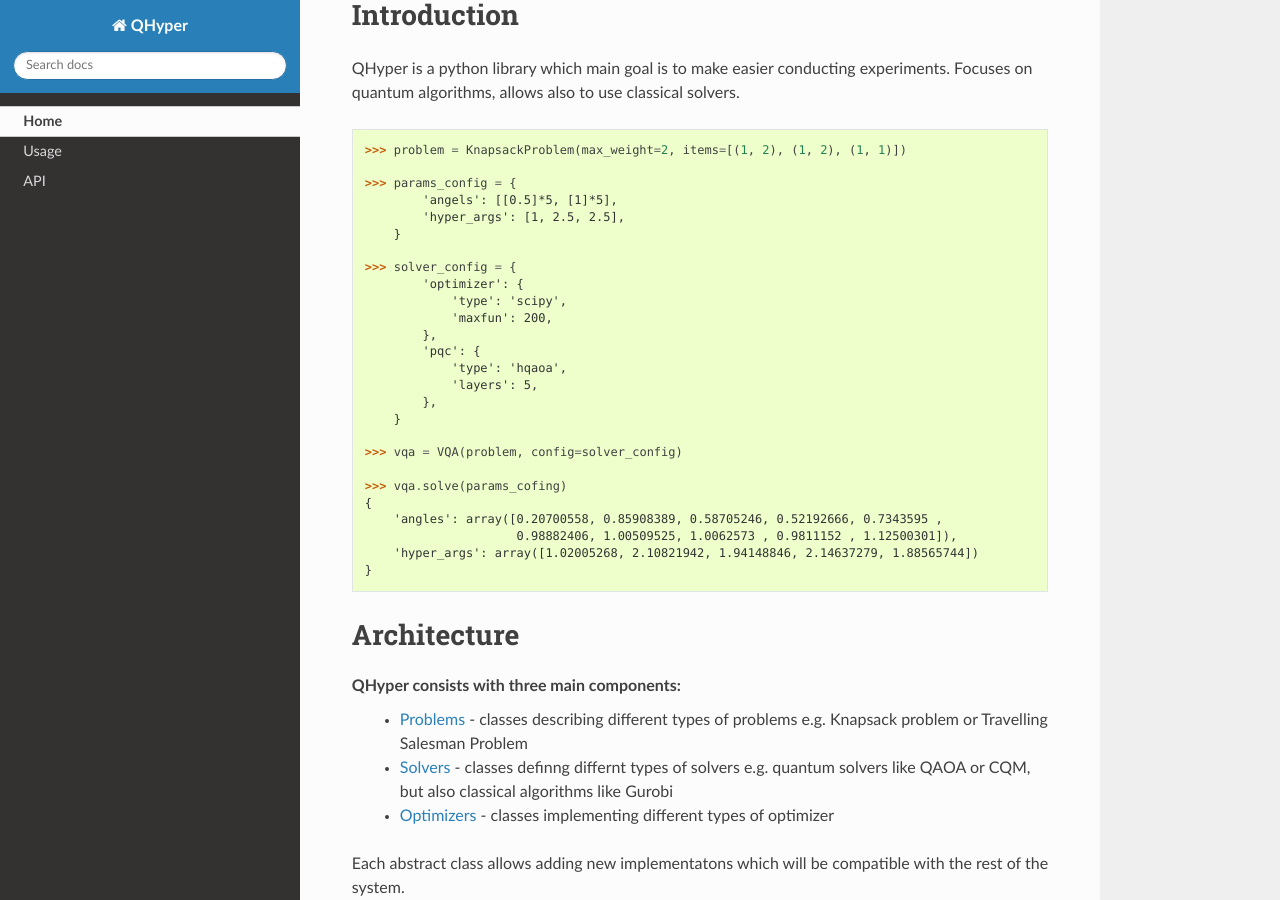
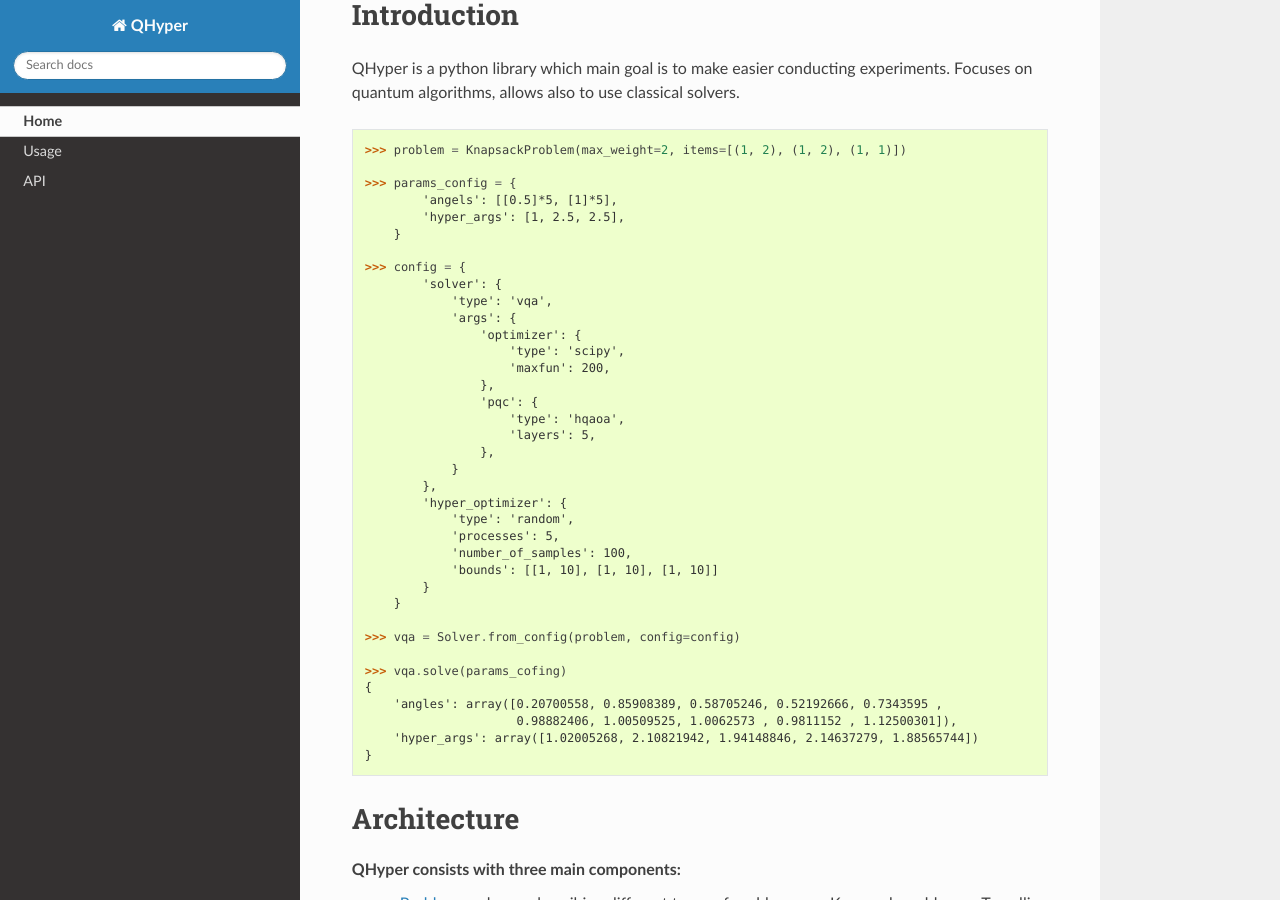
Before and after one commit to qc-lab/QHyper, a Sphinx documentation site: the page built from docs/source/index.rst, in a window 1280 px wide and 900 px high, scrolled down 266 px. Built offline with Sphinx 7.4.7 and the Read the Docs theme 2.0.0, drawn with Linux system fonts in a browser that asks for light colours.

Commit message:
Fix example in docs

```diff
--- a/docs/source/index.rst
+++ b/docs/source/index.rst
@@ -26,18 +26,29 @@ Focuses on quantum algorithms, allows also to use classical solvers.
             'hyper_args': [1, 2.5, 2.5],
         }
 
-    >>> solver_config = {
-            'optimizer': {
-                'type': 'scipy',
-                'maxfun': 200,
+    >>> config = {
+            'solver': {
+                'type': 'vqa',
+                'args': {
+                    'optimizer': {
+                        'type': 'scipy',
+                        'maxfun': 200,
+                    },
+                    'pqc': {
+                        'type': 'hqaoa',
+                        'layers': 5,
+                    },
+                }
             },
-            'pqc': {
-                'type': 'hqaoa',
-                'layers': 5,
-            },
+            'hyper_optimizer': {
+                'type': 'random',
+                'processes': 5,
+                'number_of_samples': 100,
+                'bounds': [[1, 10], [1, 10], [1, 10]]
+            }
         }
 
-    >>> vqa = VQA(problem, config=solver_config)
+    >>> vqa = Solver.from_config(problem, config=config)
 
     >>> vqa.solve(params_cofing)
     {
```
Also changed, not shown: README.md (+4 -1 lines).
